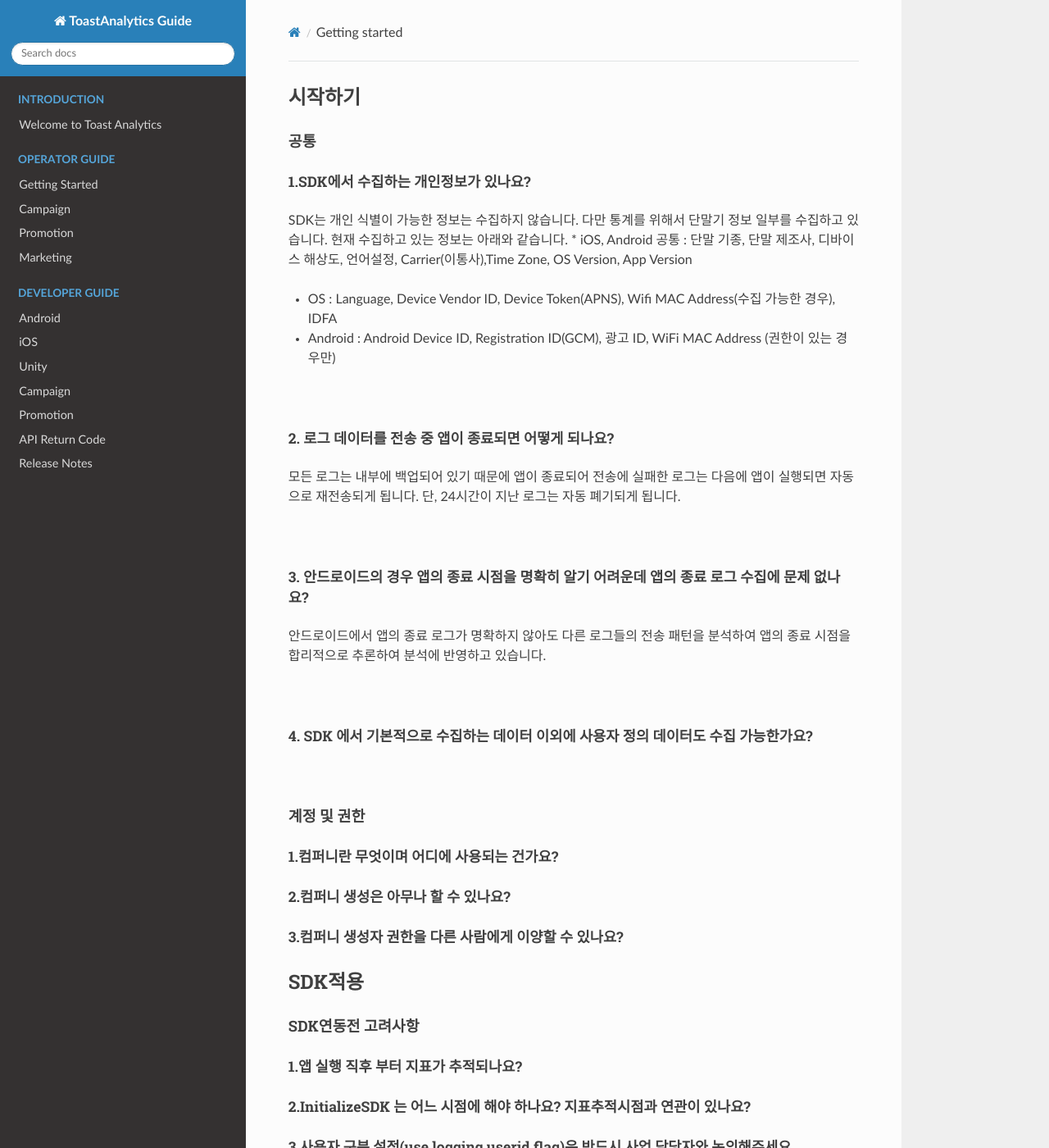
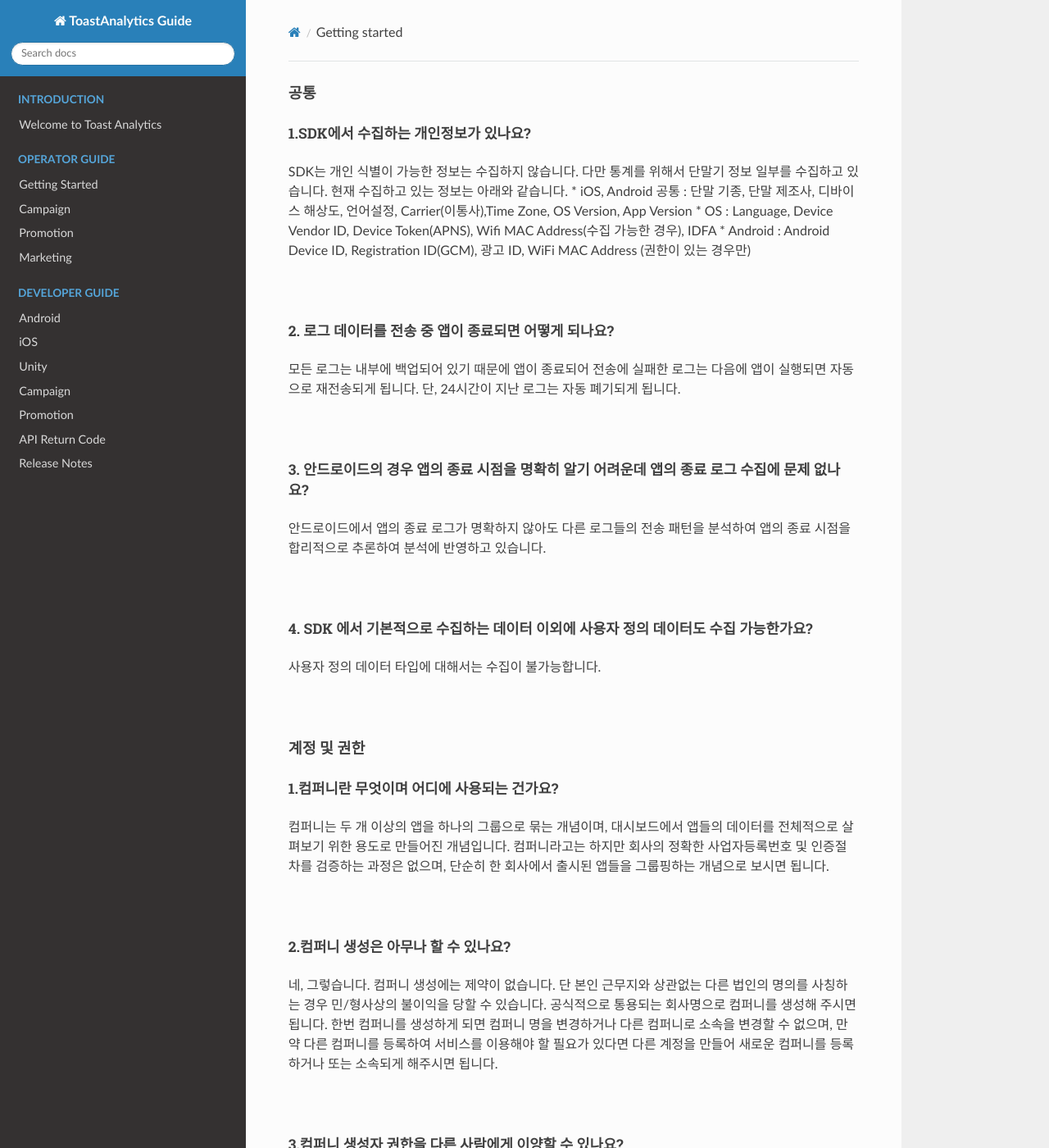
Before and after one commit to ToastAnalytics/ToastAnalytics, an MkDocs documentation site: the page built from docs/FAQ/Getting started.md, in a window 1280 px wide and 1400 px high. Shown: the whole window at 82% size. Built offline with MkDocs 1.6.1, drawn with Linux system fonts in a browser that asks for light colours; nearby versions of some CDN libraries; old or Windows-style settings are respelled for this version of MkDocs; some of the changed text lies outside the part shown.

Commit message:
Update Getting started.md

```diff
--- a/docs/FAQ/Getting started.md
+++ b/docs/FAQ/Getting started.md
@@ -1,4 +1,3 @@
-## 시작하기
 #### 공통
 ##### 1.SDK에서 수집하는 개인정보가 있나요?
 
@@ -6,9 +5,7 @@
 SDK는 개인 식별이 가능한 정보는 수집하지 않습니다. 다만 통계를 위해서 단말기 정보 일부를 수집하고 있습니다.
 현재 수집하고 있는 정보는 아래와 같습니다.
 * iOS, Android 공통 : 단말 기종, 단말 제조사, 디바이스 해상도, 언어설정, Carrier(이통사),Time Zone, OS Version, App Version
-
 * OS : Language, Device Vendor ID, Device Token(APNS), Wifi MAC Address(수집 가능한 경우), IDFA
-
 * Android : Android Device ID, Registration ID(GCM), 광고 ID, WiFi MAC Address (권한이 있는 경우만)
 
 <BR>
@@ -29,31 +26,31 @@
 <BR>
 
 #####4. SDK 에서 기본적으로 수집하는 데이터 이외에 사용자 정의 데이터도 수집 가능한가요?
+
+사용자 정의 데이터 타입에 대해서는 수집이 불가능합니다.
+
 <BR>
 
 
 ####계정 및 권한
 #####1.컴퍼니란 무엇이며 어디에 사용되는 건가요?
+
+컴퍼니는 두 개 이상의 앱을 하나의 그룹으로 묶는 개념이며, 대시보드에서 앱들의 데이터를 전체적으로 살펴보기 위한 용도로 만들어진 개념입니다. 컴퍼니라고는 하지만 회사의 정확한 사업자등록번호 및 인증절차를 검증하는 과정은 없으며, 단순히 한 회사에서 출시된 앱들을 그룹핑하는 개념으로 보시면 됩니다.
+
+
+<BR>
+
+
 #####2.컴퍼니 생성은 아무나 할 수 있나요?
+
+네, 그렇습니다. 컴퍼니 생성에는 제약이 없습니다. 단 본인 근무지와 상관없는 다른 법인의 명의를 사칭하는 경우 민/형사상의 불이익을 당할 수 있습니다. 공식적으로 통용되는 회사명으로 컴퍼니를 생성해 주시면 됩니다.
+한번 컴퍼니를 생성하게 되면 컴퍼니 명을 변경하거나 다른 컴퍼니로 소속을 변경할 수 없으며, 만약 다른 컴퍼니를 등록하여 서비스를 이용해야 할 필요가 있다면 다른 계정을 만들어 새로운 컴퍼니를 등록하거나 또는 소속되게 해주시면 됩니다.
+
+<BR>
+
 #####3.컴퍼니 생성자 권한을 다른 사람에게 이양할 수 있나요?
 
 
-## SDK적용
-#### SDK연동전 고려사항
-#####1.앱 실행 직후 부터 지표가 추적되나요?
-#####2.InitializeSDK 는 어느 시점에 해야 하나요? 지표추적시점과 연관이 있나요?
-#####3.사용자 구분 설정(use logging userid flag)은 반드시 사업 담당자와 논의해주세요.
+컴퍼니 생성자 권한을 다른 사람에게 이양할 수 없습니다. 컴퍼니 생성자는 최초 만든 사람의 계정에서 변경이 불가능 합니다.
 
-#### 지원환경
-#####1.SDK를 사용할 수 있는 최소 OS Version은 무엇인가요?
-
-
-## 분석/지표
-#### 공통
-#####1.국가의 기준은 무엇인가요?
-#####2.글로벌 서비스를 하고 있습니다. Analytics 에서 보여주는 환율 계산의 기준은 어떻게 되나요?
-
-
-#### 커스텀이벤트
-#####1.커스텀 이벤트 로그 수집을 위해 어떤 작업을 해야 하나요?
-#####2.커스텀 이벤트 기능은 언제 사용하나요?
+<BR>
```
